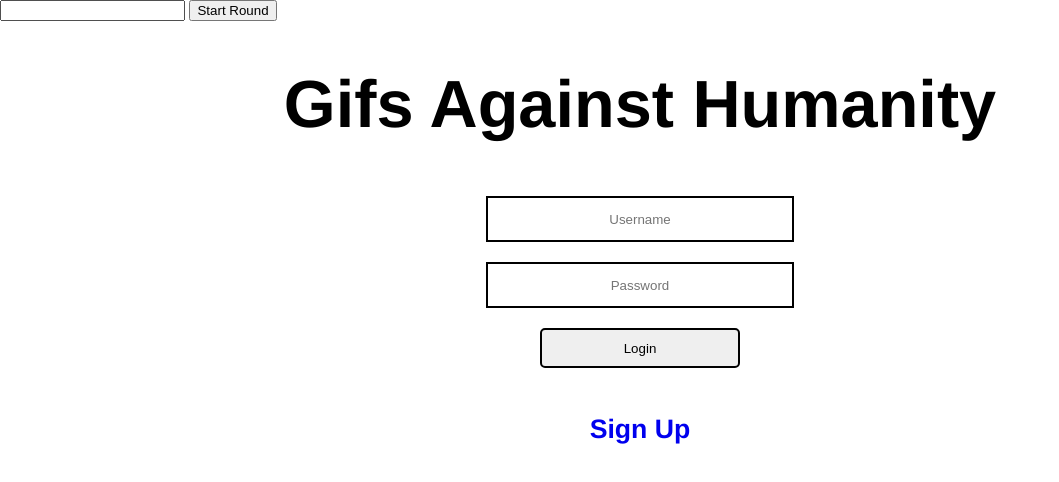
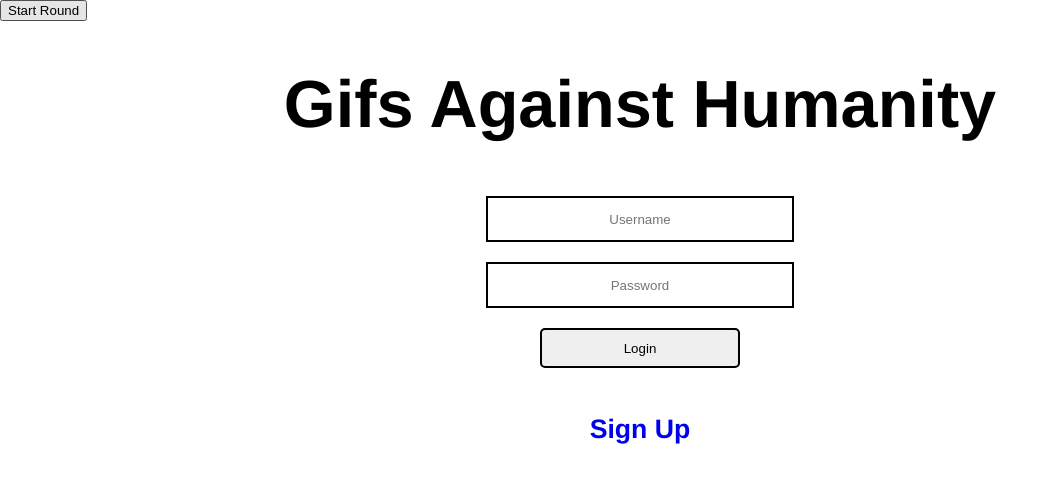
Before and after one commit to newyork-anthonyng/Cards_Against_Giphy, a website: page public/index.html in a window 1280 px wide. Shown: the whole page, without its empty margins (0-1059 px from the left). Drawn offline with nearby package versions, Linux system fonts and the light colour scheme; no server answers.

Commit message:
Remove the test login-input from index.html

```diff
--- a/public/index.html
+++ b/public/index.html
@@ -10,13 +10,8 @@
   </head>
   <body>
 
-    <!-- Test code -->
-    <input id="login-input" type="text"></input>
-    <button id="start-round">Start Round</button>
-    <!-- <div id="question"></div> -->
-		<!-- see div#question -->
-    <!-- <ul id="hand"></ul> -->
-		<!-- see div#usercards -->
+  <!-- Test code -->
+  <button id="start-round">Start Round</button>
 
 <!-- ===============
 gameboard view
```
